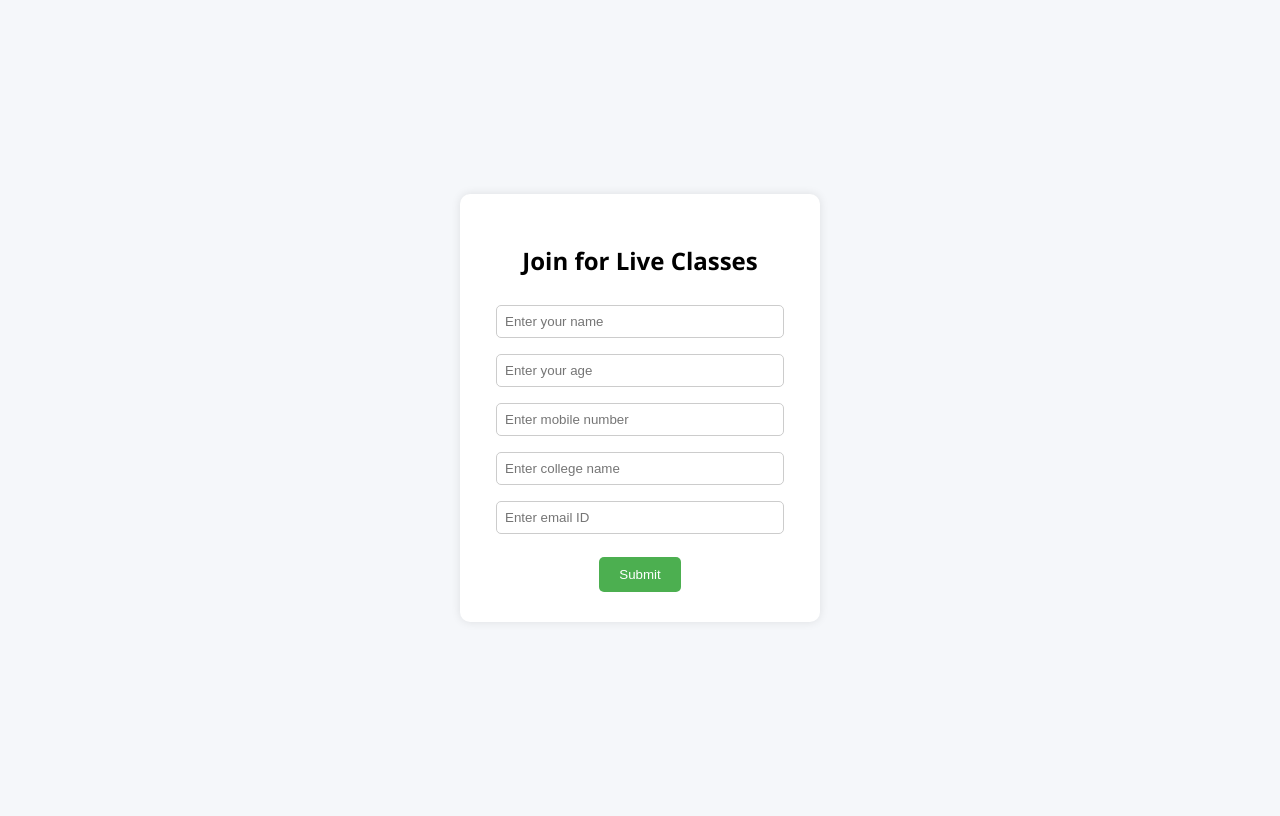
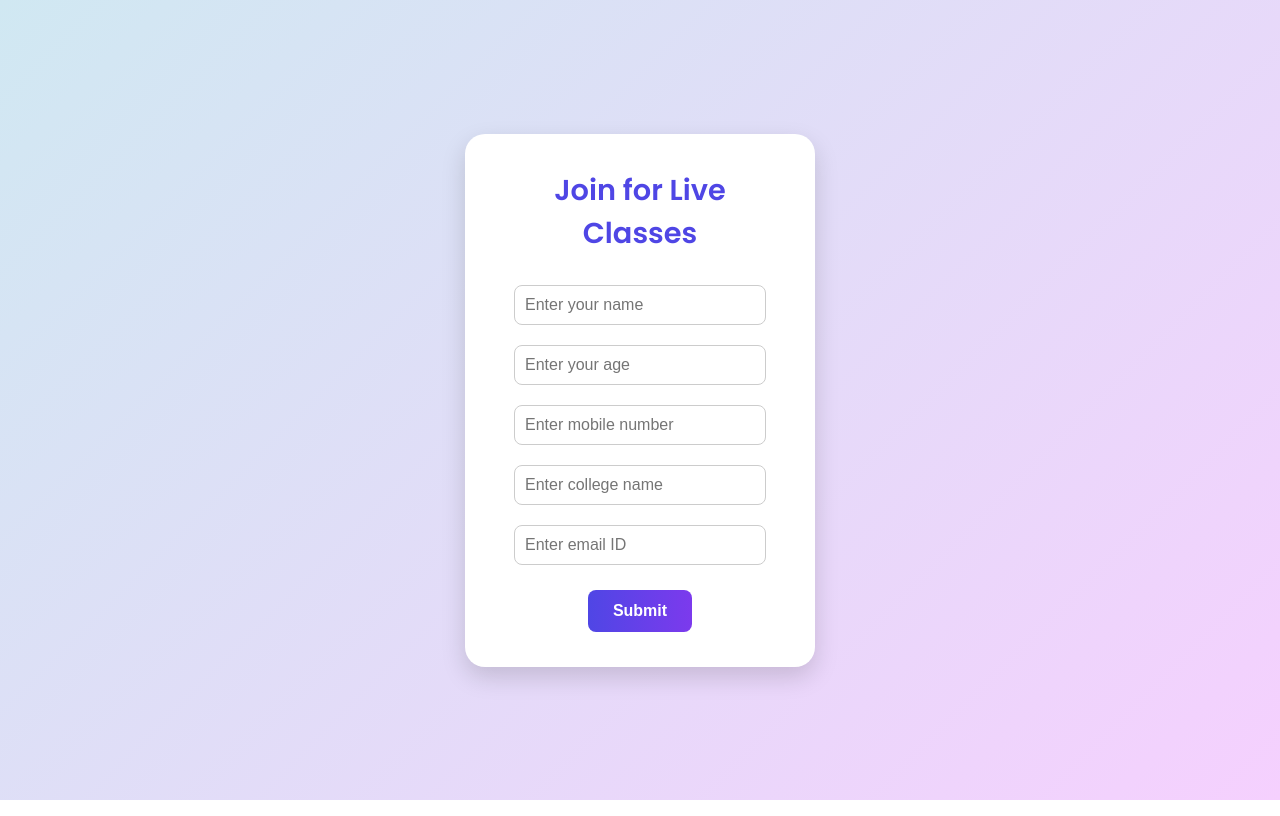
Before and after one commit to AfrozKhan2005/my-website, a plain HTML site: page middle.html in a window 1280 px wide. Drawn offline with Linux system fonts and the light colour scheme.

Commit message:
Update middle.html

```diff
--- a/middle.html
+++ b/middle.html
@@ -5,10 +5,17 @@
   <meta charset="UTF-8" />
   <meta name="viewport" content="width=device-width, initial-scale=1.0"/>
   <title>Join Live Classes - MicroLearn</title>
+  <link href="https://fonts.googleapis.com/css2?family=Poppins:wght@400;600&display=swap" rel="stylesheet">
   <style>
+    * {
+      box-sizing: border-box;
+      margin: 0;
+      padding: 0;
+    }
+
     body {
-      font-family: 'Segoe UI', sans-serif;
-      background: #f5f7fa;
+      font-family: 'Poppins', sans-serif;
+      background: linear-gradient(135deg, #d0e8f2, #f5d0fe);
       display: flex;
       justify-content: center;
       align-items: center;
@@ -16,12 +23,19 @@
     }
 
     .form-container {
-      background-color: white;
-      padding: 30px;
-      border-radius: 10px;
-      box-shadow: 0 0 10px rgba(0,0,0,0.1);
+      background: #ffffff;
+      padding: 35px;
+      border-radius: 20px;
+      box-shadow: 0 10px 25px rgba(0, 0, 0, 0.15);
+      width: 350px;
       text-align: center;
-      width: 300px;
+      animation: fadeIn 1s ease-in;
+    }
+
+    h2 {
+      color: #4f46e5;
+      margin-bottom: 20px;
+      font-size: 1.8rem;
     }
 
     input[type="text"],
@@ -29,24 +43,40 @@
     input[type="tel"],
     input[type="email"] {
       width: 90%;
-      padding: 8px;
-      margin: 8px 0;
+      padding: 10px;
+      margin: 10px 0;
       border: 1px solid #ccc;
-      border-radius: 5px;
+      border-radius: 8px;
+      transition: 0.3s;
+      font-size: 1rem;
+    }
+
+    input:focus {
+      outline: none;
+      border-color: #4f46e5;
+      box-shadow: 0 0 5px rgba(79, 70, 229, 0.3);
     }
 
     input[type="submit"] {
-      padding: 10px 20px;
-      background-color: #4CAF50;
+      padding: 12px 25px;
+      background: linear-gradient(to right, #4f46e5, #7c3aed);
       color: white;
+      font-size: 1rem;
+      font-weight: 600;
       border: none;
-      border-radius: 5px;
+      border-radius: 8px;
       cursor: pointer;
       margin-top: 15px;
+      transition: background 0.3s ease;
     }
 
     input[type="submit"]:hover {
-      background-color: #45a049;
+      background: linear-gradient(to right, #4338ca, #6d28d9);
+    }
+
+    @keyframes fadeIn {
+      from { opacity: 0; transform: translateY(-10px); }
+      to { opacity: 1; transform: translateY(0); }
     }
   </style>
 </head>
```
